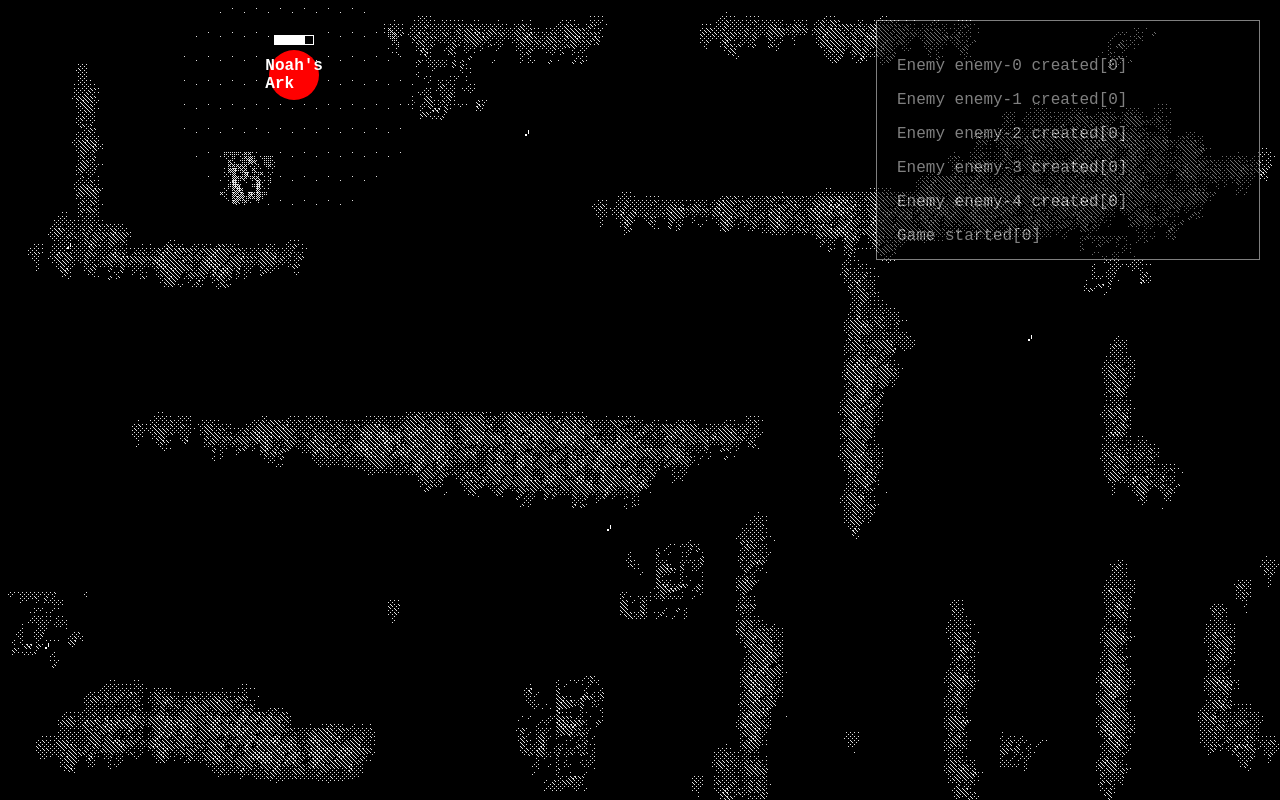
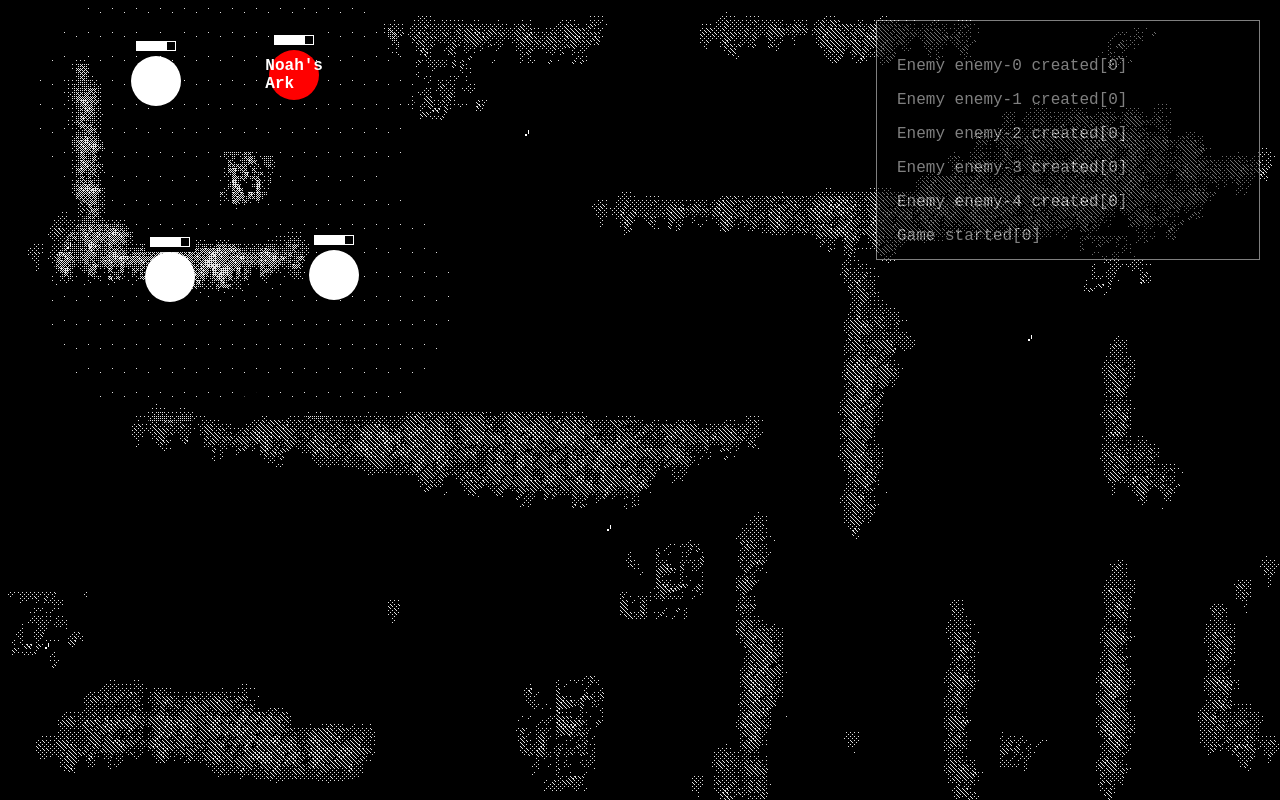
Before and after one commit to sigizmunde/vampire-game, a website built with webpack: page public/index.html in a window 1280 px wide. Built offline with nearby package versions, Linux system fonts and the light colour scheme.

Commit message:
upd: multiple drones

```diff
--- a/public/index.html
+++ b/public/index.html
@@ -6,7 +6,7 @@
 </head>
 <body>
     <div class="app" id="flightArea">
-        <div class="vessel" id="vesselNode">Noah's Ark</div>
+        <div class="vessel bomber" id="bomber_0">Noah's Ark</div>
         <div class="controls">
             <button id="upButton">Up</button>
             <div>
--- a/src/game.js
+++ b/src/game.js
@@ -5,6 +5,7 @@ import { Vessel } from "./vessel";
 const DEFAULT_FOLIAGE_DENSITY = 0.25;
 const DEFAULT_BUILDINGS_DENSITY = 0.02;
 const LINE_CLEARANCE = 3;
+const MAVIC_COUNT = 3;
 
 export class Game {
     constructor({ boundaries } = {}) {
@@ -27,8 +28,24 @@ export class Game {
         const matrix = this.generateSceneMatrix();
         this.renderer.convertMatrixToObjects(matrix);
         this.renderer.renderScene();
-        const vessel = new Vessel({ position: [100, 100], velocity: [50, 0], id: "vesselNode" });
+        const vessel = new Vessel({
+            type: "bomber",
+            position: [100, 100],
+            velocity: [50, 0],
+            id: "bomber_0",
+        });
         this.addVessel(vessel);
+
+        // creating recon drones
+        for (let m = 0; m < MAVIC_COUNT; m++) {
+            const mavic = new Vessel({
+                type: "recon",
+                position: [100 * m, 100 + 50 * m],
+                velocity: [Math.random() * 50, Math.random() * 50],
+                id: `mavicVessel_${m}`,
+            });
+            this.vessels.push(mavic);
+        }
 
         // creating enemies on start
         for (let i = 0; i < 5; i++) {
@@ -166,10 +183,12 @@ export class Game {
     update(deltaTime) {
         const vesselCoordsArray = [];
         for (const vessel of this.vessels) {
-            const coords = vessel.update(deltaTime, this.boundaries);
+            const coords = vessel.destroyed
+                ? [-300, -300]
+                : vessel.update(deltaTime, this.boundaries);
             vesselCoordsArray.push(coords);
         }
-        const vesselsOnMap = [vesselCoordsArray[0] || [-300, -300]];
+        const vesselsOnMap = vesselCoordsArray;
         this.renderer.setFogCenters(vesselsOnMap);
     }
 
--- a/src/render.js
+++ b/src/render.js
@@ -41,15 +41,17 @@ export class Render {
         this.fogCenters = pointsArray;
         const fogCanvas = document.getElementById("fog-of-war");
         if (fogCanvas) {
-            const gradients = [...this.fogCenters].map(
-                ([x, y]) => `
+            const gradients = [...this.fogCenters].map((point) =>
+                point
+                    ? `
             radial-gradient(
-                circle ${this.fogRadius}px at ${x}px ${y}px,
+                circle ${this.fogRadius}px at ${point[0]}px ${point[1]}px,
                 transparent 0,
                 transparent ${this.fogRadius}px,
                 black ${this.fogRadius + 1}px
             )
-        `,
+        `
+                    : "",
             );
 
             fogCanvas.style.maskImage = gradients.length ? gradients.join(", ") : "none";
--- a/src/styles.css
+++ b/src/styles.css
@@ -96,7 +96,6 @@ body {
     position: absolute;
     width: 50px;
     height: 50px;
-    background-color: red;
     border-radius: 50%;
     display: flex;
     align-items: center;
@@ -104,6 +103,14 @@ body {
     color: white;
     font-weight: bold;
     transform: translate(-50%, -100%);
+}
+
+.bomber {
+    background-color: red;
+}
+
+.recon {
+    background-color: white;
 }
 
 .explode-animation {
--- a/src/vessel.js
+++ b/src/vessel.js
@@ -6,16 +6,28 @@ const SLOWDOWN_FACTOR = 2.9; // higher number leads to "bouncier" adjustment on
 const VELOCITY_THRESHOLD = 1.5;
 
 export class Vessel {
-    constructor({ position: [x, y], velocity: [dx, dy], id, energyConsumption, ...rest }) {
+    constructor({
+        type = "bomber",
+        position: [x, y],
+        velocity: [dx, dy],
+        id,
+        energyConsumption,
+        ...rest
+    }) {
         this.destroyed = null;
+        this.type = type; // 'bomber' | 'recon'
         this.position = { x, y };
         this.velocity = { dx, dy };
         this.id = id;
+        this.mission = null; // mission is an object of {point, task}, deletes when done
         this.maxVelocity = rest.maxVelocity || 500;
         this.acceleration = rest.acceleration || 10;
         this.diversionPoint = rest.diversionPoint || null;
         this.energy = 100; // percentage
         this.energyConsumption = energyConsumption || 5; // percent per second
+        this.energyToReturnHome = rest.energyToReturnHome || null;
+        this.homePoint = rest.homePoint || null;
+        this.schedule = rest.schedule || []; // array of drone missions in order earliest is last
     }
 
     setEnergy(percent) {
@@ -80,6 +92,15 @@ export class Vessel {
             return null;
         }
 
+        if (this.awaitTime) {
+            this.awaitTime = Math.max(this.awaitTime - deltaTime, 0);
+            if (this.awaitTime === 0 && this.schedule?.length) {
+                this.mission = this.schedule.pop();
+                this.diversionPoint = this.mission?.point;
+            }
+            return null;
+        }
+
         this.velocity.dx *= DECAY_FACTOR ** deltaTime;
         this.velocity.dy *= DECAY_FACTOR ** deltaTime;
         this.position.x += this.velocity.dx * deltaTime;
@@ -121,7 +142,13 @@ export class Vessel {
     }
 
     render() {
-        const vesselElement = document.getElementById(this.id);
+        const vesselElement =
+            document.getElementById(this.id) ||
+            createHtmlElement(document.getElementById("flightArea"), "div", {
+                class: `vessel ${this.type}`,
+                id: this.id,
+                style: { backgroundColor: "white", minWidth: "30px", minHeight: "30px" },
+            });
         if (vesselElement) {
             if (this.destroyed) {
                 this.renderWreckage(vesselElement);
```
